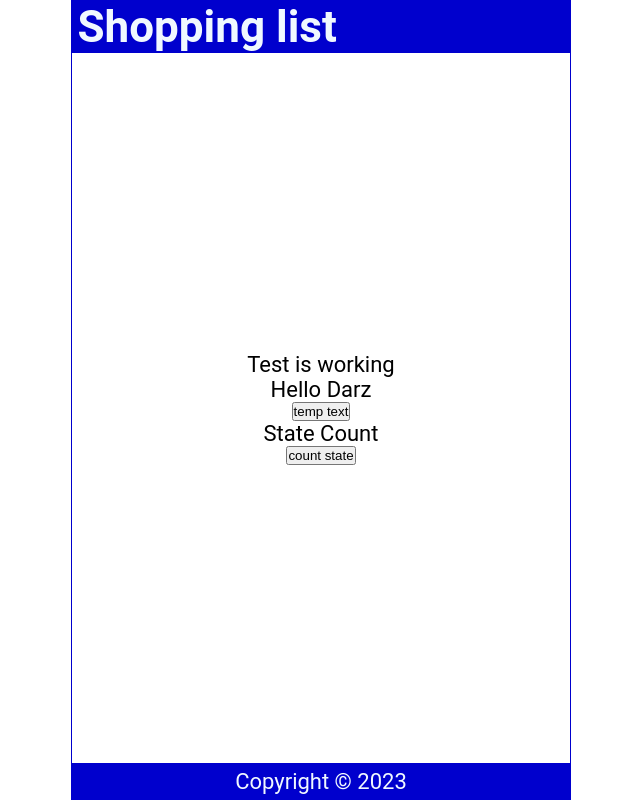
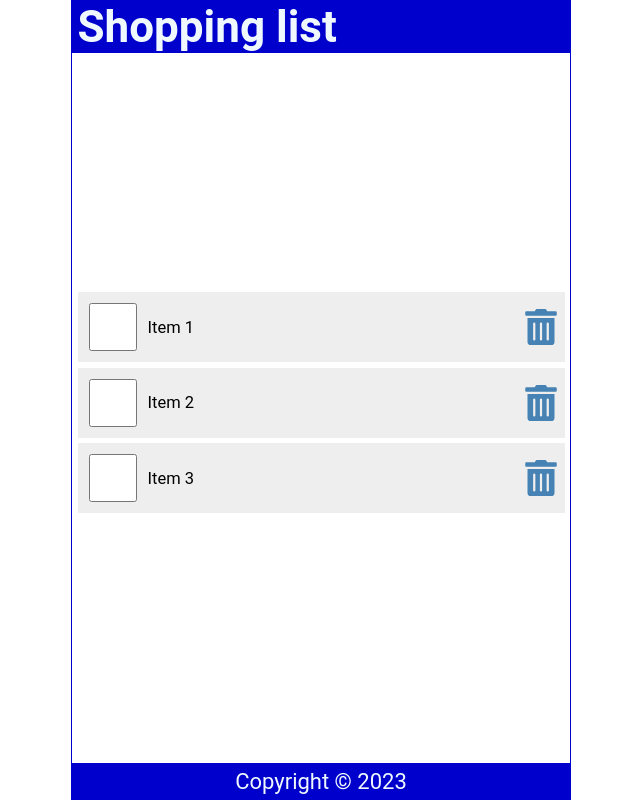
Before and after one commit to Darzwaitz/react_work, a React (Create React App) app: page / in a window 1280 px wide. Shown: the whole page, without its empty margins (319-959 px from the left). Built offline with nearby package versions, Linux system fonts and the light colour scheme.

Commit message:
using map for list itemz - added react-icons - used 1 icon

```diff
--- a/package.json
+++ b/package.json
@@ -34,5 +34,8 @@
       "last 1 firefox version",
       "last 1 safari version"
     ]
+  },
+  "devDependencies": {
+    "react-icons": "^4.8.0"
   }
 }
--- a/src/Content.js
+++ b/src/Content.js
@@ -1,4 +1,5 @@
 import { useState } from "react";
+import { FaTrashAlt } from "react-icons/fa";
 
 // useState accepts an initial state and returns two values:
 
@@ -6,36 +7,37 @@
 //     A function that updates the state.
 
 const Content = () => {
-  const [name, setName] = useState("Darz");
-  const [count, setCount] = useState(0);
-
-  const compTest = () => {
-    const text = "is working";
-    return text;
-  };
-  const currentData = "text changed";
-
-  let handleClick = (e) => {
-    // let handleClickBool = true;
-    e.target.innerText = currentData;
-    // console.log(`name is: ${name},setName is: ${setName}`);
-    setName("Darz again");
-  };
-
-  const countState = () => {
-    setCount(count + 1);
-    // console.log(count);
-    setCount(count + 1);
-    console.log(count);
-  };
+  const [items, setItems] = useState([
+    {
+      id: 1,
+      checked: false,
+      item: "Item 1",
+    },
+    {
+      id: 2,
+      checked: false,
+      item: "Item 2",
+    },
+    {
+      id: 3,
+      checked: false,
+      item: "Item 3",
+    },
+  ]);
 
   return (
     <main>
-      <p>Test {compTest()}</p>
-      <p>Hello {name}</p>
-      <button onClick={handleClick}>temp text</button>
-      <p>State Count</p>
-      <button onClick={countState}>count state</button>
+      <ul>
+        {items.map((item) => {
+          return (
+            <li className="item" key={item.id}>
+              <input type="checkbox" checked={item.checked} />
+              <label>{item.item}</label>
+              <FaTrashAlt role="button" tabIndex="0" />
+            </li>
+          );
+        })}
+      </ul>
     </main>
   );
 };
--- a/src/index.css
+++ b/src/index.css
@@ -56,3 +56,62 @@
   display: grid;
   place-content: center;
 }
+
+ul {
+  width: 100%;
+  list-style: none;
+  padding: 0 0.25rem 0.25rem;
+}
+
+ul li::before {
+  content: "\200B";
+}
+
+.item {
+  display: flex;
+  justify-content: flex-start;
+  align-items: center;
+  padding: 0.5rem 0 0.5rem 0.5rem;
+  margin: 0.25rem 0;
+  background-color: #eee;
+}
+
+.item:first-child {
+  margin: 0;
+}
+
+.item input[type="checkbox"] {
+  text-align: center;
+  width: 2.5rem;
+  width: 48px;
+  min-width: 48px;
+  height: 2.5rem;
+  height: 48px;
+  min-height: 48px;
+  cursor: pointer;
+  margin-right: 0.5rem;
+}
+
+.item input[type="checkbox"]:focus + label {
+  text-decoration: underline;
+}
+
+.item > label {
+  font-size: 0.75rem;
+  flex-grow: 1;
+}
+
+.item svg {
+  width: 48px;
+  min-width: 48px;
+  height: 36px;
+  font-size: 1rem;
+  color: steelblue;
+  cursor: pointer;
+}
+
+.item svg:focus,
+.item svg:hover {
+  color: red;
+  outline: none;
+}
```
Also changed, not shown: 1 other file (tests, documents, lock files or other folders).
